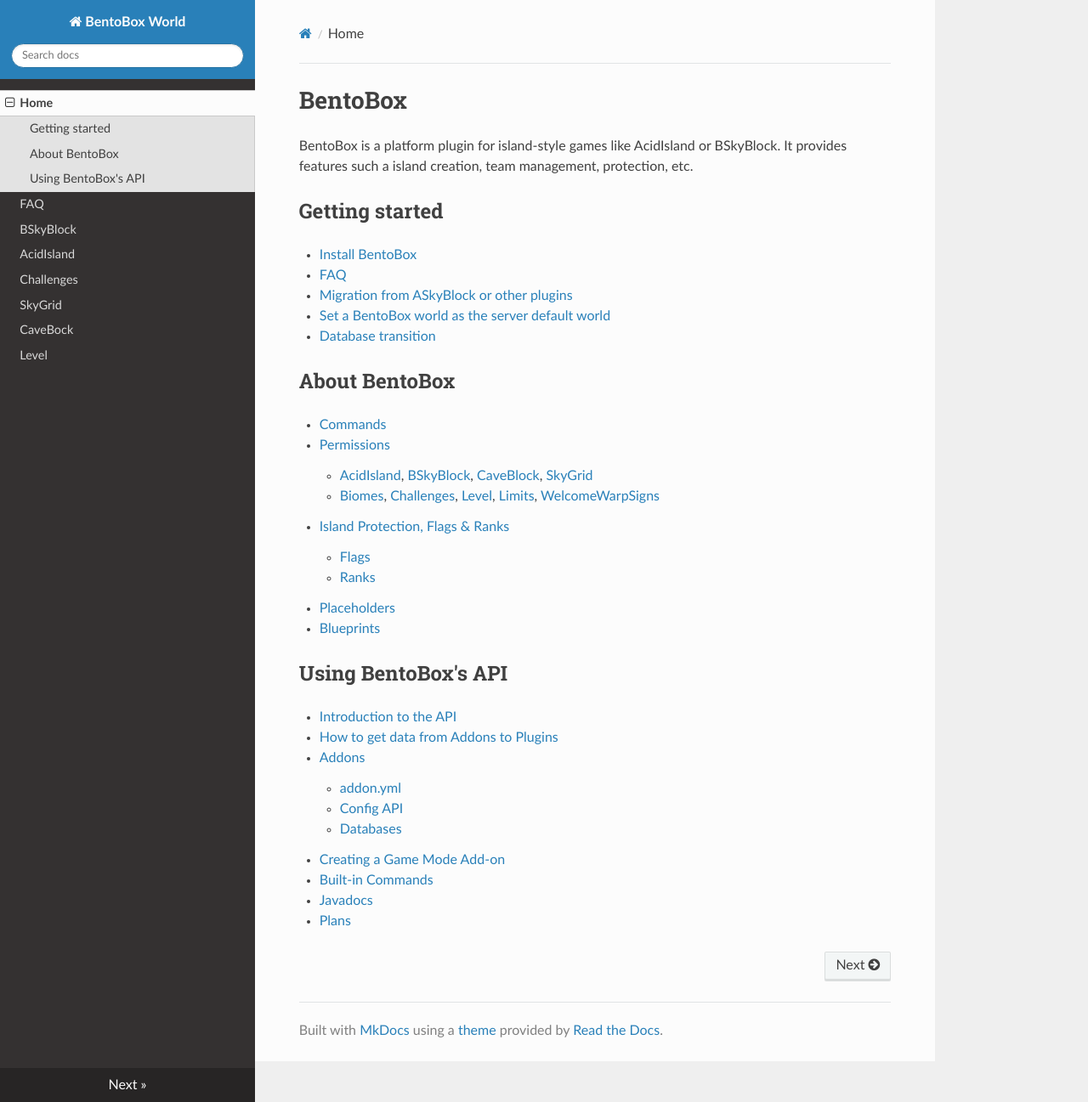
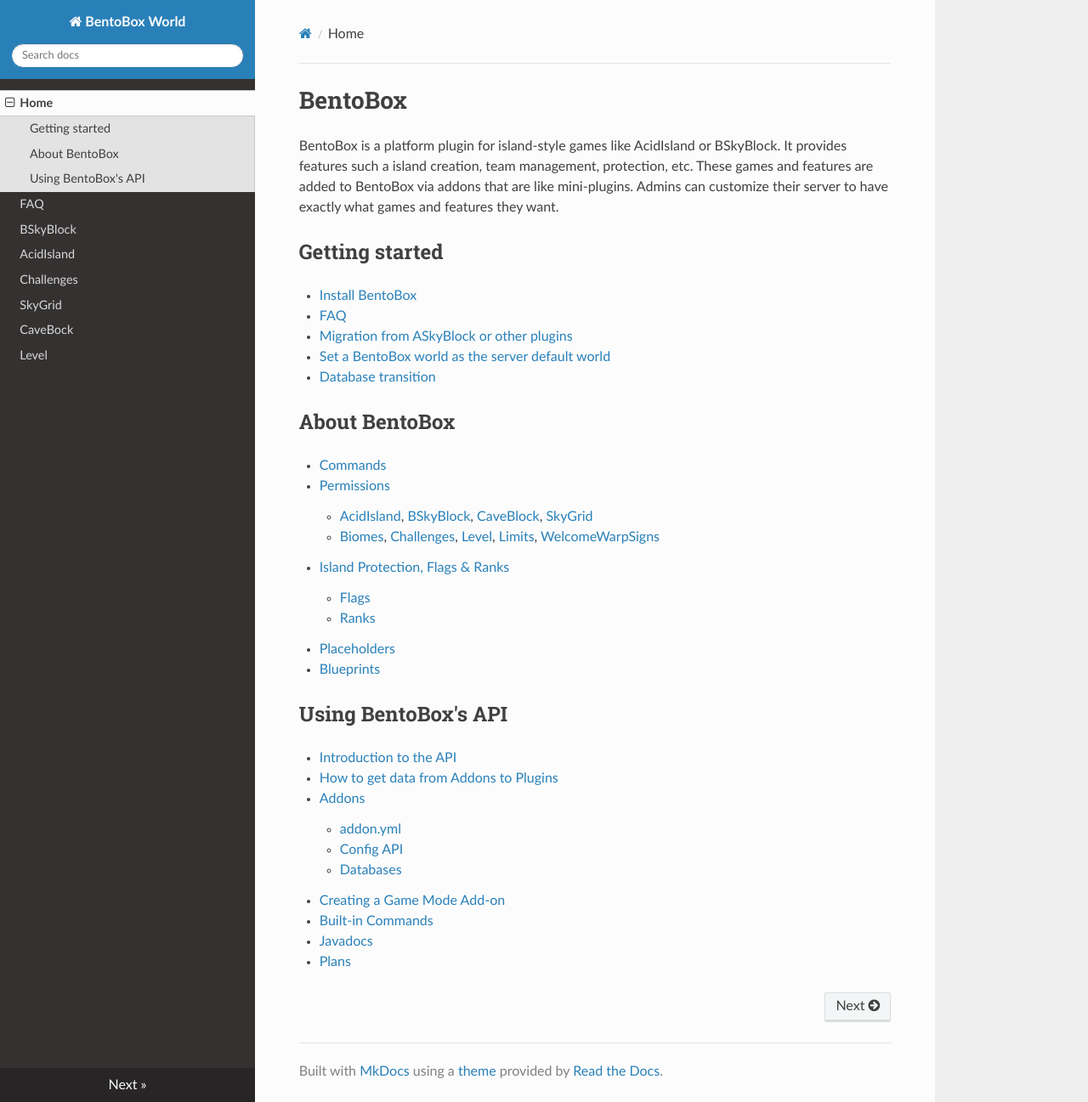
Before and after one commit to BentoBoxWorld/docs, an MkDocs documentation site: the page built from docs/index.md, in a window 1280 px wide and 1297 px high. Shown: the whole window at 85% size. Built offline with MkDocs 1.6.1, drawn with Linux system fonts in a browser that asks for light colours; nearby versions of some CDN libraries.

Commit message:
Added more explanation in the introduction

```diff
--- a/docs/index.md
+++ b/docs/index.md
@@ -1,6 +1,6 @@
 # BentoBox
 
-BentoBox is a platform plugin for island-style games like AcidIsland or BSkyBlock. It provides features such a island creation, team management, protection, etc.
+BentoBox is a platform plugin for island-style games like AcidIsland or BSkyBlock. It provides features such a island creation, team management, protection, etc. These games and features are added to BentoBox via addons that are like mini-plugins. Admins can customize their server to have exactly what games and features they want.
 
 
 ## Getting started
```
